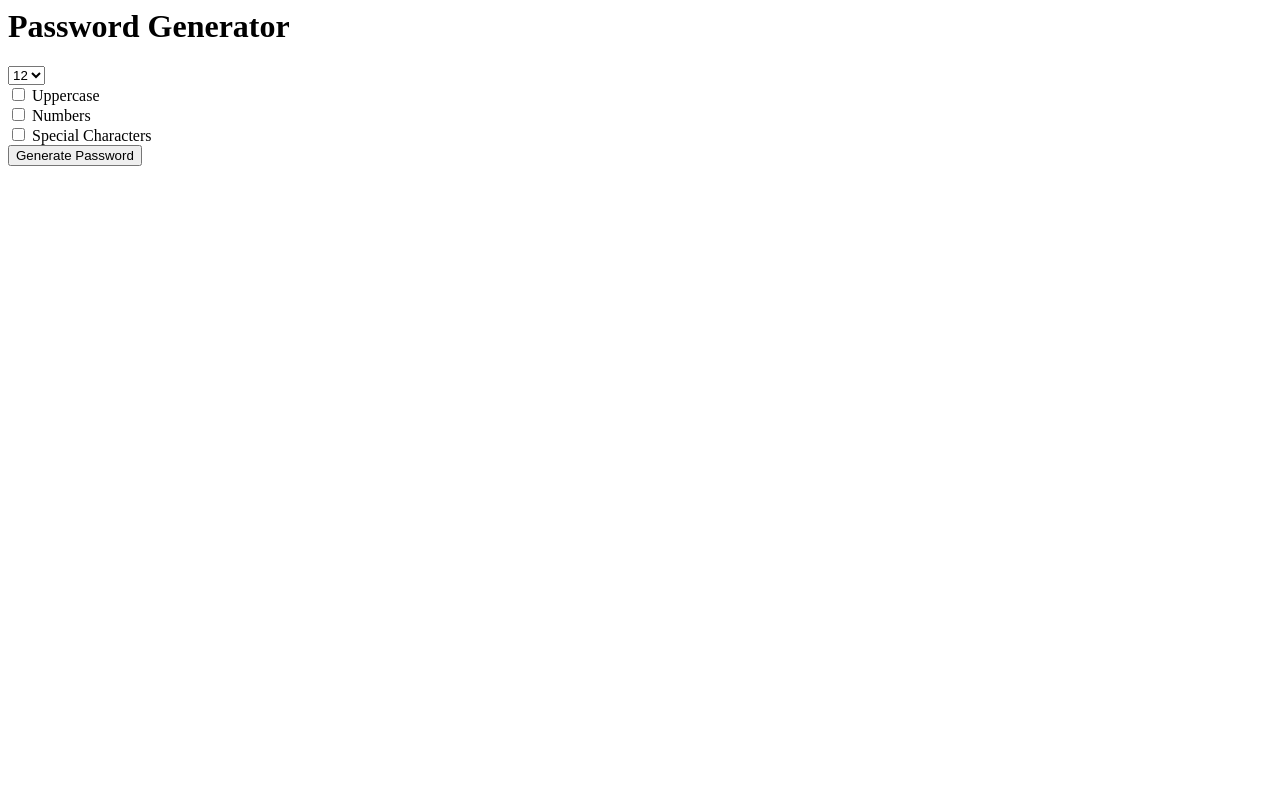
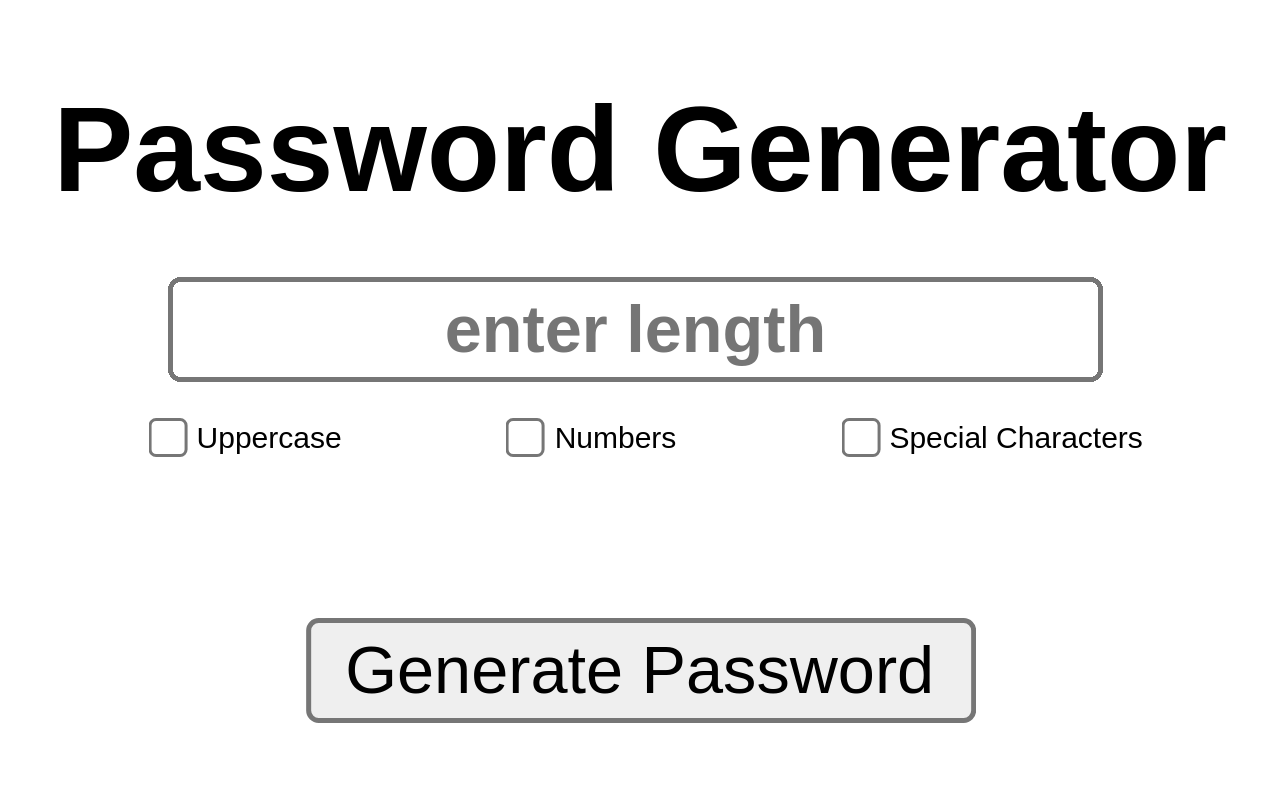
Before and after one commit to radlance/PasswordGenerator, a Django app: page / in a window 1280 px wide; the page is wider, and only the part inside the window is pictured. Run offline with Django 4.2, Linux system fonts and the light colour scheme.

Commit message:
add initial design and exception handling

```diff
--- /dev/null
+++ b/generator/static/generator/css/home.css
@@ -0,0 +1,68 @@
+* {
+    font-family: Arial;
+
+}
+
+body {
+
+}
+
+.main {
+    margin: auto;
+    position: absolute;
+    top: 50%;
+    left: 50%;
+    width: 100%;
+    transform: translate3d(-50%, -50%, 0);
+}
+
+.mainInside {
+
+    display: flex;
+    justify-content: center;
+    flex-direction: column;
+    align-items: center;
+
+
+}
+
+.length_field {
+
+}
+
+h1 {
+    font-size: 120px;
+    margin-bottom: 20px;
+}
+
+input.text {
+    display: flex;
+    justify-content: center;
+    align-items: center;
+    text-align:center;
+    transform:scale(5) translate(0, 0);
+     transform-origin: center;
+    font-weight:bold;
+    margin-top: 200px;
+    margin-left: 70px;
+
+}
+
+.checkboxes {
+    display: flex;
+    justify-content: center;
+    align-items: center;
+    transform:scale(3);
+    font-size:10px;
+    margin-top: 70px;
+    margin-bottom: 195px;
+
+}
+
+.button {
+    transform:scale(5);
+    display: flex;
+    justify-content: center;
+    align-items: center;
+
+}
--- a/generator/templates/generator/home.html
+++ b/generator/templates/generator/home.html
@@ -1,23 +1,31 @@
-<h1>Password Generator</h1>
+<!DOCTYPE html>
+<html lang="en">
+<head>
+    <title>password generator</title>
+    <link rel="stylesheet" href="../../static/generator/css/home.css">
+</head>
+<body>
+<h1 align="center">Password Generator</h1>
+    <div class="main">
+
+        <div class="mainInside">
+
 
             <form action="{% url 'password' %}">
-    <select name="length">
-        <option value="6">6</option>
-        <option value="7">7</option>
-        <option value="8">8</option>
-        <option value="9">9</option>
-        <option value="10">10</option>
-        <option value="11">11</option>
-        <option value="12" selected="selected">12</option>
-        <option value="13">13</option>
-        <option value="14">14</option>
-    </select>
+                <input type="text" name="length" class="text" placeholder="enter length">
                 <br>
+                <div class="checkboxes">
                     <input type="checkbox" name="uppercase"> Uppercase
+                    <input type="checkbox" name="numbers" style="margin-left: 55px"> Numbers
+                    <input type="checkbox" name="special" style="margin-left: 55px"> Special Characters
+                </div>
                 <br>
-    <input type="checkbox" name="numbers"> Numbers
-    <br>
-    <input type="checkbox" name="special"> Special Characters
-    <br>
+                <div class="button">
                     <input type="submit" value="Generate Password">
+                </div>
+
             </form>
+        </div>
+    </div>
+</body>
+</html>
--- a/generator/views.py
+++ b/generator/views.py
@@ -21,7 +21,10 @@ def password(request):
     if request.GET.get('special'):
         characters.extend('!@#$^&%*()')
 
-    length = int(request.GET.get('length', 12))
+    try:
+        length = int(request.GET.get('length', 12))
+    except BaseException:
+        return home(request)
     thepassword = ''
     for i in range(length):
         thepassword += random.choice(characters)
```
Lines whose indentation alone changed are shown as unchanged.
